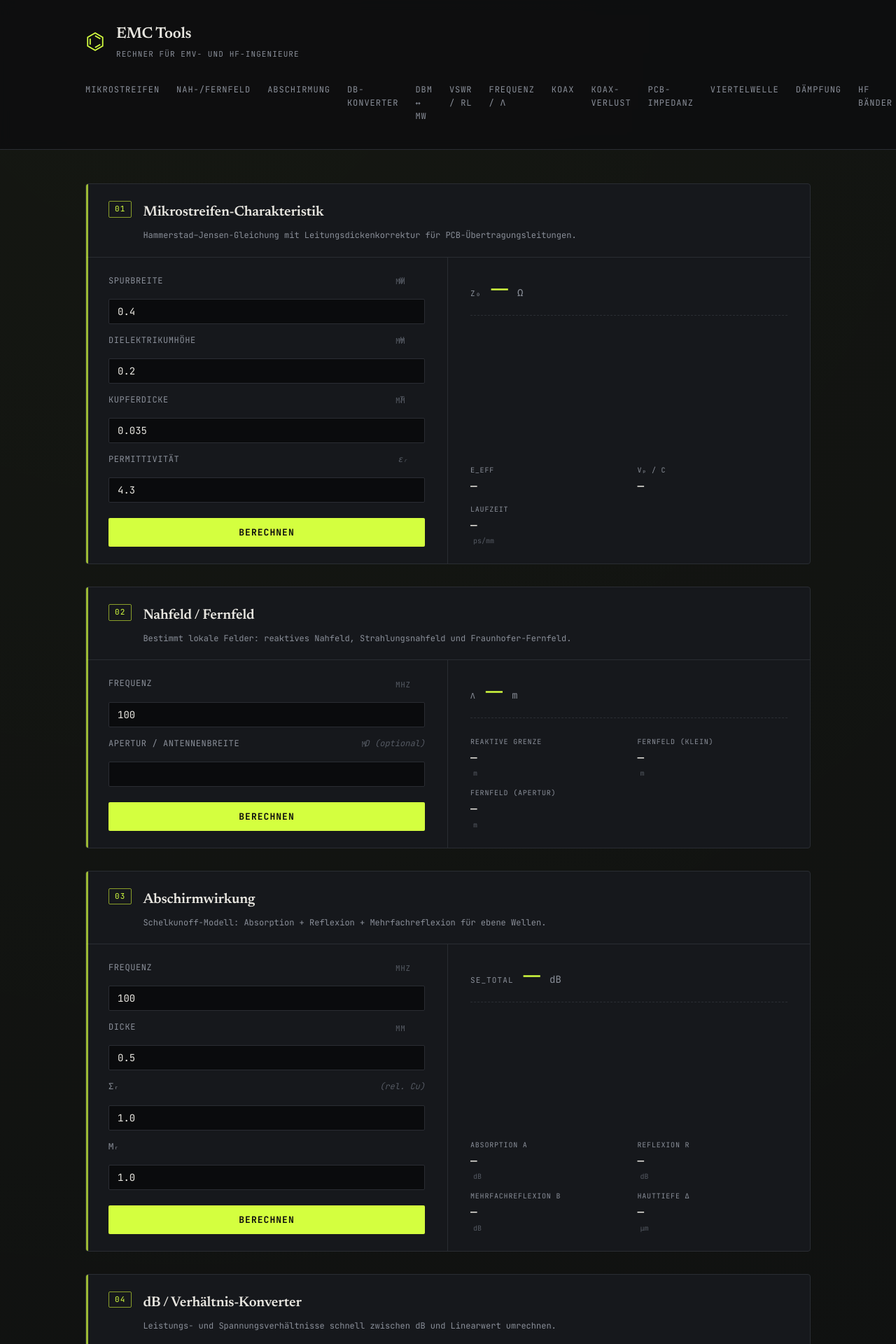
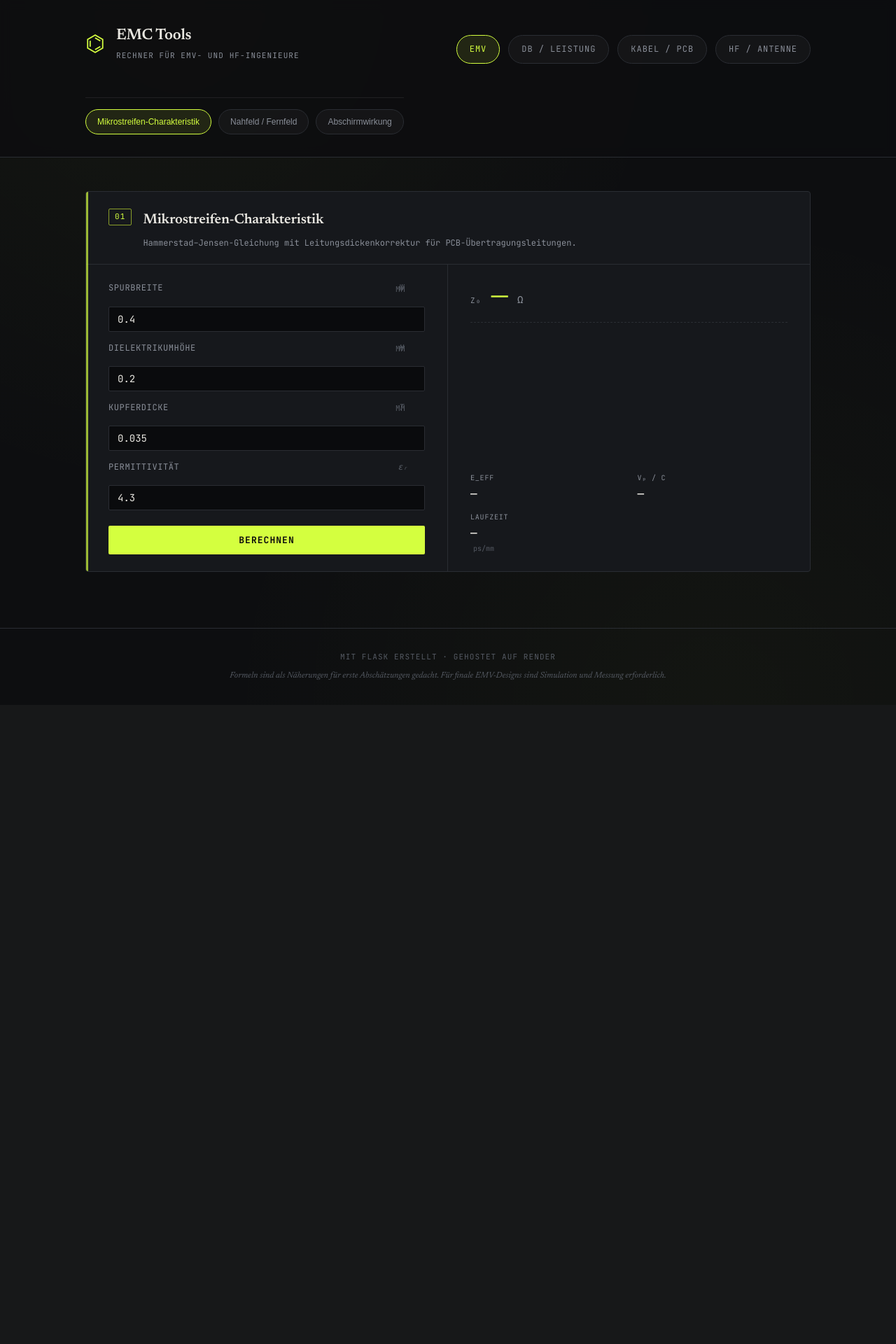
Before and after one commit to guanglingren/111000-emc, a Flask app: page / in a window 1280 px wide. Shown: the top 1920 px of the page at 70% size. After the commit the page ends 971 px from the top, so only its background shows below. Run offline with Flask 3, Linux system fonts and the light colour scheme.

Commit message:
Add electrical length calculator and UI grouping
Add a new electrical-length calculator endpoint (/api/electrical) that converts between electrical degrees and physical length for a given frequency and velocity factor; includes input validation and JSON output. Add mismatch_loss to the VSWR API response. Revamp the frontend navigation: group calculators into categories with a new group/sub-nav UI, add an Electrical Length card and form, and update client JS to manage group tabs, sub-navigation, and to handle the electrical form's primary result. Add supporting CSS for group-nav/sub-nav, responsive layout tweaks, and minor template updates. README updated to list the new Electrical Length Calculator. A compiled __pycache__ file was also added.

```diff
--- a/app.py
+++ b/app.py
@@ -281,10 +281,12 @@ def api_vswr():
         else:
             return jsonify({"error": "Bitte VSWR oder Return Loss eingeben."}), 400
 
+        mismatch_loss = -10 * math.log10(1 - gamma**2)
         return jsonify({
             "vswr": round(vswr, 3),
             "return_loss": round(rl, 2),
             "gamma": round(gamma, 4),
+            "mismatch_loss": round(mismatch_loss, 2),
         })
     except (ValueError, TypeError) as e:
         return jsonify({"error": f"Ungültige Eingabe: {e}"}), 400
@@ -315,6 +317,48 @@ def api_wavelength():
             })
         return jsonify({"error": "Bitte Frequenz oder Wellenlänge eingeben."}), 400
     except (ValueError, TypeError) as e:
+        return jsonify({"error": f"Ungültige Eingabe: {e}"}), 400
+
+
+@app.route("/api/electrical", methods=["POST"])
+def api_electrical():
+    """
+    Electrical length calculator for RF lines.
+    Inputs: freq (MHz), vf, degrees or length_mm.
+    """
+    try:
+        data = request.get_json()
+        freq_mhz = float(data["freq"])
+        vf = float(data.get("vf") or 1)
+        degrees_raw = data.get("degrees")
+        length_mm_raw = data.get("length_mm")
+
+        if freq_mhz <= 0 or vf <= 0 or vf > 1:
+            return jsonify({"error": "Frequenz muss positiv sein und vf muss im Bereich 0..1 liegen."}), 400
+
+        wavelength = C0 / (freq_mhz * 1e6)
+        degrees = float(degrees_raw) if degrees_raw not in (None, "") else None
+        length_mm = float(length_mm_raw) if length_mm_raw not in (None, "") else None
+
+        if degrees is None and length_mm is None:
+            return jsonify({"error": "Bitte entweder Grad oder Länge eingeben."}), 400
+
+        if degrees is not None:
+            length_m = wavelength * vf * degrees / 360
+            length_mm = length_m * 1000
+        else:
+            length_m = length_mm / 1000
+            degrees = length_m / (wavelength * vf) * 360
+
+        return jsonify({
+            "frequency_mhz": round(freq_mhz, 4),
+            "velocity_factor": round(vf, 4),
+            "wavelength_m": round(wavelength, 4),
+            "length_m": round(length_m, 4),
+            "length_mm": round(length_mm, 2),
+            "degrees": round(degrees, 2),
+        })
+    except (KeyError, ValueError, TypeError) as e:
         return jsonify({"error": f"Ungültige Eingabe: {e}"}), 400
 
 
--- a/static/style.css
+++ b/static/style.css
@@ -100,6 +100,94 @@ nav a {
 nav a:hover {
   color: var(--accent);
   border-color: var(--accent);
+}
+
+.group-nav {
+  display: flex;
+  flex-wrap: wrap;
+  gap: 12px;
+  margin-top: 18px;
+}
+
+.group-nav a {
+  display: inline-flex;
+  align-items: center;
+  justify-content: center;
+  gap: 8px;
+  padding: 10px 18px;
+  border: 1px solid var(--border);
+  border-radius: 999px;
+  background: rgba(255, 255, 255, 0.03);
+  color: var(--text-dim);
+  text-decoration: none;
+  transition: color 0.2s, border-color 0.2s, background 0.2s;
+}
+
+.group-nav a.active,
+.group-nav a:hover {
+  color: var(--accent);
+  border-color: var(--accent);
+  background: rgba(212, 255, 63, 0.1);
+}
+
+.sub-nav {
+  display: flex;
+  flex-wrap: wrap;
+  gap: 10px;
+  margin-top: 16px;
+  padding-top: 16px;
+  border-top: 1px solid rgba(255, 255, 255, 0.08);
+}
+
+.sub-nav button {
+  display: inline-flex;
+  align-items: center;
+  justify-content: center;
+  padding: 10px 16px;
+  border: 1px solid var(--border);
+  border-radius: 999px;
+  background: rgba(255, 255, 255, 0.03);
+  color: var(--text-dim);
+  font-size: 12px;
+  cursor: pointer;
+  transition: color 0.2s, border-color 0.2s, background 0.2s;
+}
+
+.sub-nav button.active,
+.sub-nav button:hover {
+  color: var(--accent);
+  border-color: var(--accent);
+  background: rgba(212, 255, 63, 0.1);
+}
+
+.card.hidden {
+  display: none;
+}
+
+@media (max-width: 720px) {
+  .masthead-inner {
+    flex-direction: column;
+    align-items: stretch;
+  }
+
+  .group-nav,
+  .sub-nav {
+    justify-content: center;
+  }
+
+  .group-nav a,
+  .sub-nav button {
+    flex: 1 1 100%;
+    min-width: 0;
+  }
+
+  main {
+    padding: 24px 18px;
+  }
+
+  .card-body {
+    gap: 0;
+  }
 }
 
 /* ===== Main ===== */
--- a/templates/index.html
+++ b/templates/index.html
@@ -20,28 +20,20 @@
         <p class="sub">Rechner für EMV- und HF-Ingenieure</p>
       </div>
     </div>
-    <nav>
-      <a href="#microstrip">Mikrostreifen</a>
-      <a href="#nearfield">Nah-/Fernfeld</a>
-      <a href="#shielding">Abschirmung</a>
-      <a href="#db">dB-Konverter</a>
-      <a href="#power">dBm ↔ mW</a>
-      <a href="#vswr">VSWR / RL</a>
-      <a href="#wavelength">Frequenz / λ</a>
-      <a href="#coax">Koax</a>
-      <a href="#coaxloss">Koax-Verlust</a>
-      <a href="#pcb">PCB-Impedanz</a>
-      <a href="#quarter">Viertelwelle</a>
-      <a href="#attenuation">Dämpfung</a>
-      <a href="#hfband">HF Bänder</a>
+    <nav class="group-nav">
+      <a href="#main" data-tab="emv" class="active">EMV</a>
+      <a href="#main" data-tab="db">dB / Leistung</a>
+      <a href="#main" data-tab="cable">Kabel / PCB</a>
+      <a href="#main" data-tab="hf">HF / Antenne</a>
     </nav>
+    <div class="sub-nav" aria-label="Calculator tabs"></div>
   </div>
 </header>
 
-<main>
+<main id="main">
 
 <!-- ====== Microstrip ====== -->
-<section id="microstrip" class="card">
+<section id="microstrip" class="card" data-group="emv">
   <div class="card-head">
     <span class="tag">01</span>
     <h2>Mikrostreifen-Charakteristik</h2>
@@ -79,7 +71,7 @@
 </section>
 
 <!-- ====== Near / Far Field ====== -->
-<section id="nearfield" class="card">
+<section id="nearfield" class="card" data-group="emv">
   <div class="card-head">
     <span class="tag">02</span>
     <h2>Nahfeld / Fernfeld</h2>
@@ -109,7 +101,7 @@
 </section>
 
 <!-- ====== Shielding Effectiveness ====== -->
-<section id="shielding" class="card">
+<section id="shielding" class="card" data-group="emv">
   <div class="card-head">
     <span class="tag">03</span>
     <h2>Abschirmwirkung</h2>
@@ -148,7 +140,7 @@
 </section>
 
 <!-- ====== dB Converter ====== -->
-<section id="db" class="card">
+<section id="db" class="card" data-group="db">
   <div class="card-head">
     <span class="tag">04</span>
     <h2>dB / Verhältnis-Konverter</h2>
@@ -187,7 +179,7 @@
 </section>
 
 <!-- ====== dBm / mW Converter ====== -->
-<section id="power" class="card">
+<section id="power" class="card" data-group="db">
   <div class="card-head">
     <span class="tag">05</span>
     <h2>dBm ↔ mW</h2>
@@ -219,7 +211,7 @@
 </section>
 
 <!-- ====== VSWR / Return Loss ====== -->
-<section id="vswr" class="card">
+<section id="vswr" class="card" data-group="db">
   <div class="card-head">
     <span class="tag">06</span>
     <h2>VSWR / Rückflussdämpfung</h2>
@@ -244,13 +236,14 @@
         <div><span class="label">VSWR</span><span class="value" data-key="vswr">—</span></div>
         <div><span class="label">Return Loss</span><span class="value" data-key="return_loss">—</span><em>dB</em></div>
         <div><span class="label">Reflexionsfaktor</span><span class="value" data-key="gamma">—</span></div>
+        <div><span class="label">Mismatch-Verlust</span><span class="value" data-key="mismatch_loss">—</span><em>dB</em></div>
       </div>
     </div>
   </div>
 </section>
 
 <!-- ====== Frequency / Wavelength ====== -->
-<section id="wavelength" class="card">
+<section id="wavelength" class="card" data-group="db">
   <div class="card-head">
     <span class="tag">07</span>
     <h2>Frequenz / Wellenlänge</h2>
@@ -280,7 +273,7 @@
 </section>
 
 <!-- ====== Coaxial Impedance ====== -->
-<section id="coax" class="card">
+<section id="coax" class="card" data-group="cable">
   <div class="card-head">
     <span class="tag">08</span>
     <h2>Koaxiale Impedanz</h2>
@@ -313,7 +306,7 @@
 </section>
 
 <!-- ====== Quarter-Wave Transformer ====== -->
-<section id="quarter" class="card">
+<section id="quarter" class="card" data-group="cable">
   <div class="card-head">
     <span class="tag">09</span>
     <h2>Viertelwellen-Transformator</h2>
@@ -346,7 +339,7 @@
 </section>
 
 <!-- ====== Attenuation ====== -->
-<section id="attenuation" class="card">
+<section id="attenuation" class="card" data-group="cable">
   <div class="card-head">
     <span class="tag">10</span>
     <h2>Dämpfung</h2>
@@ -375,7 +368,7 @@
 </section>
 
 <!-- ====== Coaxial Loss Model ====== -->
-<section id="coaxloss" class="card">
+<section id="coaxloss" class="card" data-group="cable">
   <div class="card-head">
     <span class="tag">11</span>
     <h2>Koax-Verlustmodell</h2>
@@ -421,7 +414,7 @@
 </section>
 
 <!-- ====== PCB Impedance ====== -->
-<section id="pcb" class="card">
+<section id="pcb" class="card" data-group="cable">
   <div class="card-head">
     <span class="tag">12</span>
     <h2>PCB-Impedanz</h2>
@@ -463,7 +456,7 @@
 </section>
 
 <!-- ====== HF Bands / Antenne ====== -->
-<section id="hfband" class="card">
+<section id="hfband" class="card" data-group="hf">
   <div class="card-head">
     <span class="tag">13</span>
     <h2>HF-Bänder & Antenne</h2>
@@ -506,6 +540,70 @@ async function postJSON(url, payload) {
   return r.json();
 }
 
+const tabLinks = document.querySelectorAll("nav.group-nav a");
+const subNav = document.querySelector(".sub-nav");
+const cards = Array.from(document.querySelectorAll(".card[data-group]"));
+let activeGroup = "emv";
+let activeCardId = null;
+
+const groups = cards.reduce((acc, card) => {
+  const group = card.dataset.group;
+  if (!acc[group]) acc[group] = [];
+  acc[group].push(card);
+  return acc;
+}, {});
+
+function updateCardVisibility() {
+  cards.forEach(card => {
+    if (card.dataset.group !== activeGroup) {
+      card.classList.add("hidden");
+      return;
+    }
+    card.classList.toggle("hidden", card.id !== activeCardId);
+  });
+}
+
+function setActiveCard(cardId) {
+  activeCardId = cardId;
+  updateCardVisibility();
+  subNav.querySelectorAll("button").forEach(btn => {
+    btn.classList.toggle("active", btn.dataset.card === cardId);
+  });
+}
+
+function renderSubNav(group) {
+  subNav.innerHTML = "";
+  (groups[group] || []).forEach(card => {
+    const btn = document.createElement("button");
+    btn.type = "button";
+    btn.className = "sub-tab";
+    btn.dataset.card = card.id;
+    btn.textContent = card.querySelector(".card-head h2").textContent;
+    btn.addEventListener("click", () => setActiveCard(card.id));
+    subNav.append(btn);
+  });
+  if ((groups[group] || []).length > 0) {
+    setActiveCard((groups[group] || [])[0].id);
+  }
+}
+
+function switchGroup(group) {
+  activeGroup = group;
+  tabLinks.forEach(link => {
+    link.classList.toggle("active", link.dataset.tab === group);
+  });
+  renderSubNav(group);
+}
+
+switchGroup(activeGroup);
+
+tabLinks.forEach(link => {
+  link.addEventListener("click", e => {
+    e.preventDefault();
+    switchGroup(link.dataset.tab);
+  });
+});
+
 document.querySelectorAll("form[data-form]").forEach(form => {
   form.addEventListener("submit", async e => {
     e.preventDefault();
@@ -521,7 +619,9 @@ document.querySelectorAll("form[data-form]").forEach(form => {
         panel.querySelector(".r-main .value").textContent = "ERR";
         console.error(result.error);
       } else {
-        const mainKey = Object.keys(result)[0];
+        const mainKey = name === "electrical"
+          ? (data.degrees ? "length_mm" : "degrees")
+          : Object.keys(result)[0];
         const mainEl = panel.querySelector(".r-main .value");
         mainEl.textContent = result[mainKey] ?? "—";
         panel.querySelectorAll("[data-key]").forEach(el => {
```
Also changed, not shown: other parts of templates/index.html (+41 -0 lines), README.md.
